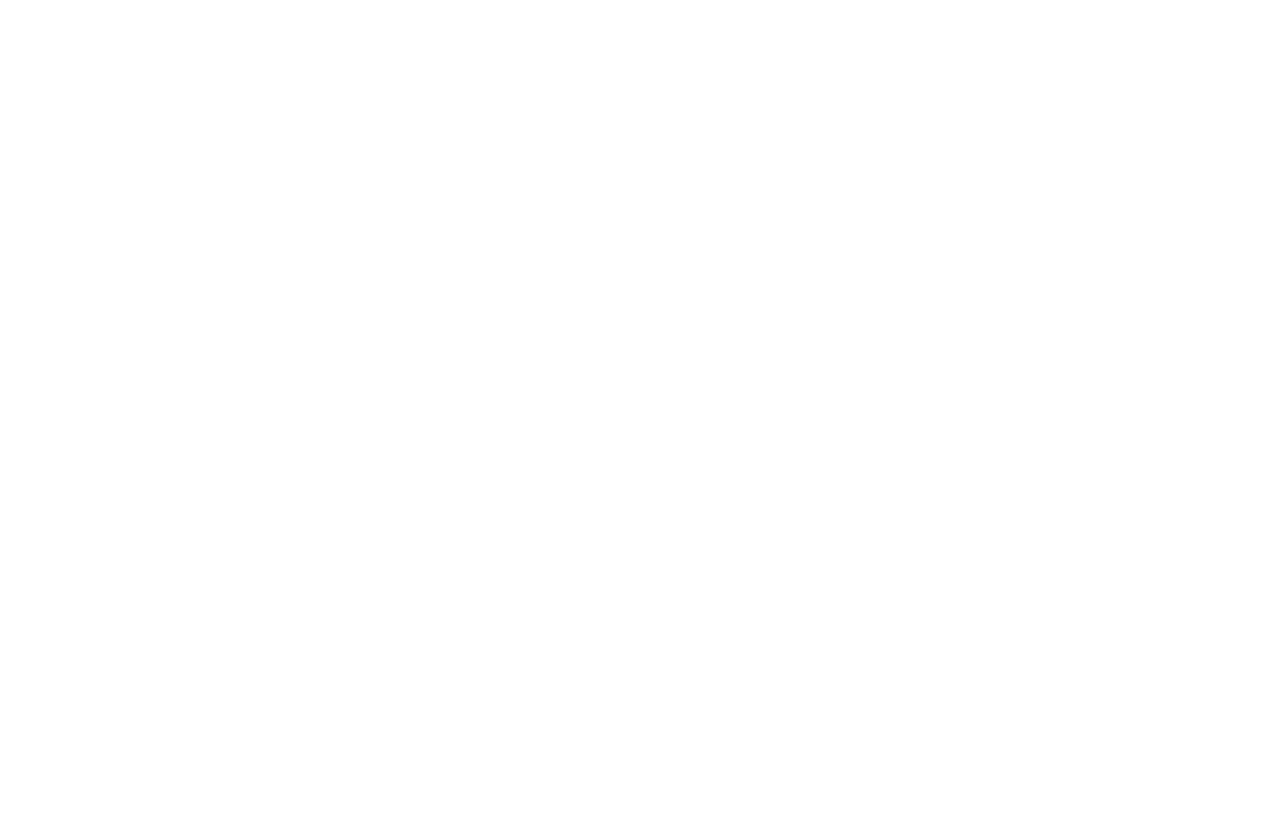
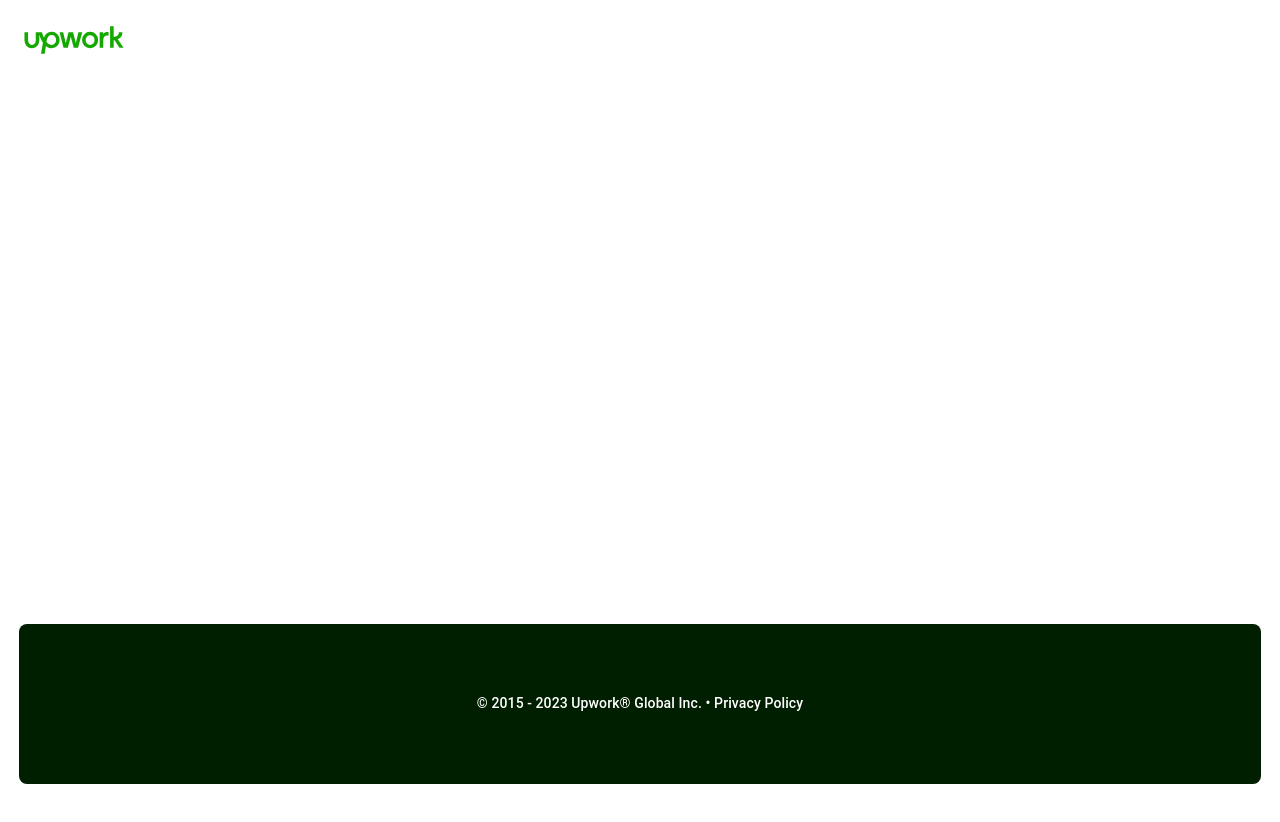
Before and after one commit to simaa99/GSG-Upwork-Project, a Next.js app: page /login in a window 1280 px wide. Shown: the top 822 px of the page. Before the commit the page ends 800 px from the top, so only its background shows below. Built offline with nearby package versions, Linux system fonts and the light colour scheme.

Commit message:
create layout for auth page

```diff
--- a/src/app/(guest)/layout.tsx
+++ b/src/app/(guest)/layout.tsx
@@ -1,19 +1,25 @@
-import type { Metadata } from 'next'
-import { Inter } from 'next/font/google'
+import FooterAuthComponent from "@/components/atoms/FooterAuthComponent";
+import HeaderAuthComponent from "@/components/atoms/HeaderAuthComponent";
+import type { Metadata } from "next";
+import { Inter } from "next/font/google";
 
-const inter = Inter({ subsets: ['latin'] })
+const inter = Inter({ subsets: ["latin"] });
 
 export const metadata: Metadata = {
-  title: 'upwork',
-  description: 'create upwork app',
-}
+  title: "upwork",
+  description: "create upwork app",
+};
 
 export default function RootLayout({
   children,
 }: {
-  children: React.ReactNode
+  children: React.ReactNode;
 }) {
   return (
-    <div>layout guest</div>
-  )
+    <>
+      <HeaderAuthComponent/>
+      {children}
+      <FooterAuthComponent/>
+      </>
+  );
 }
```
